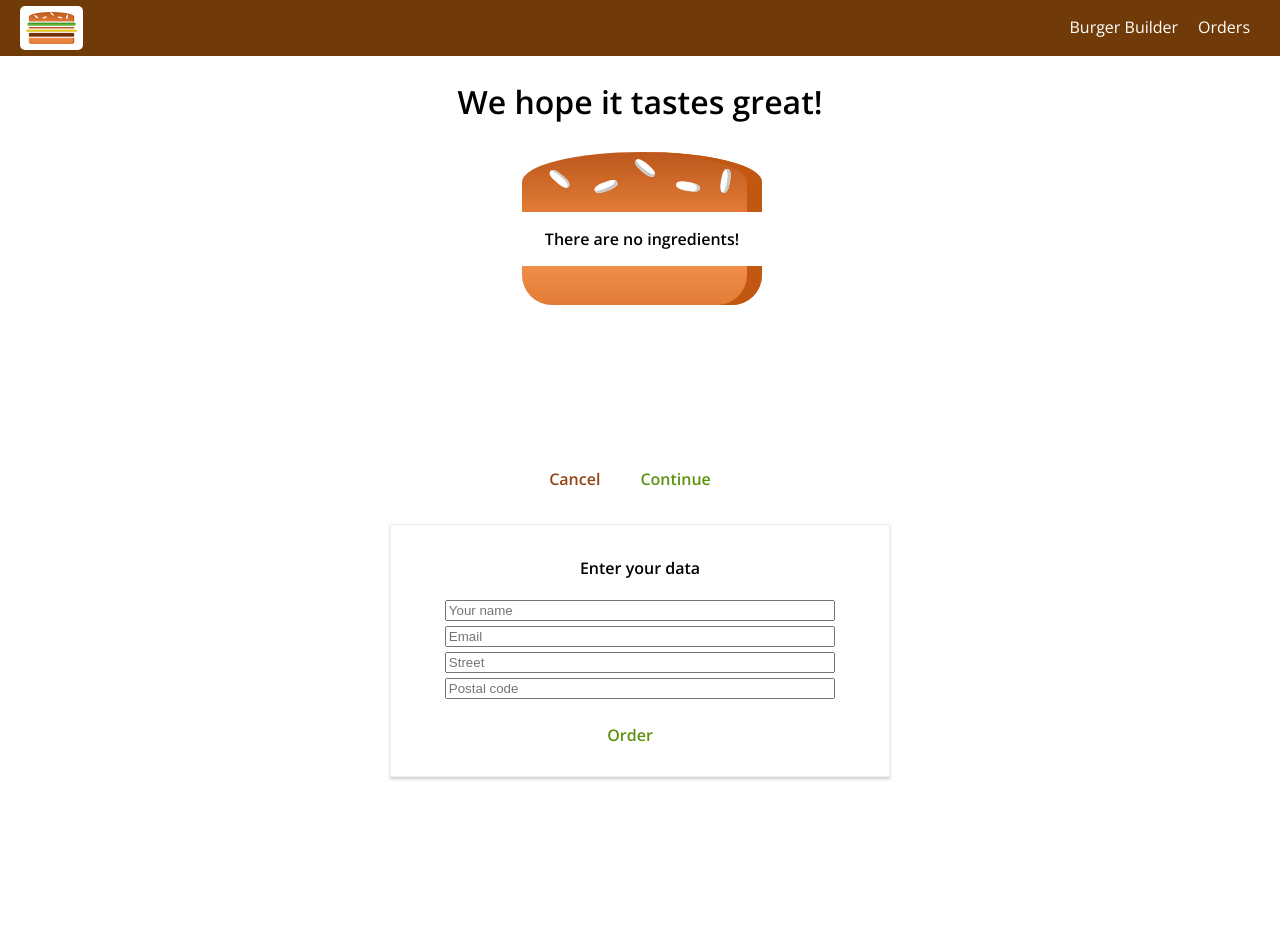
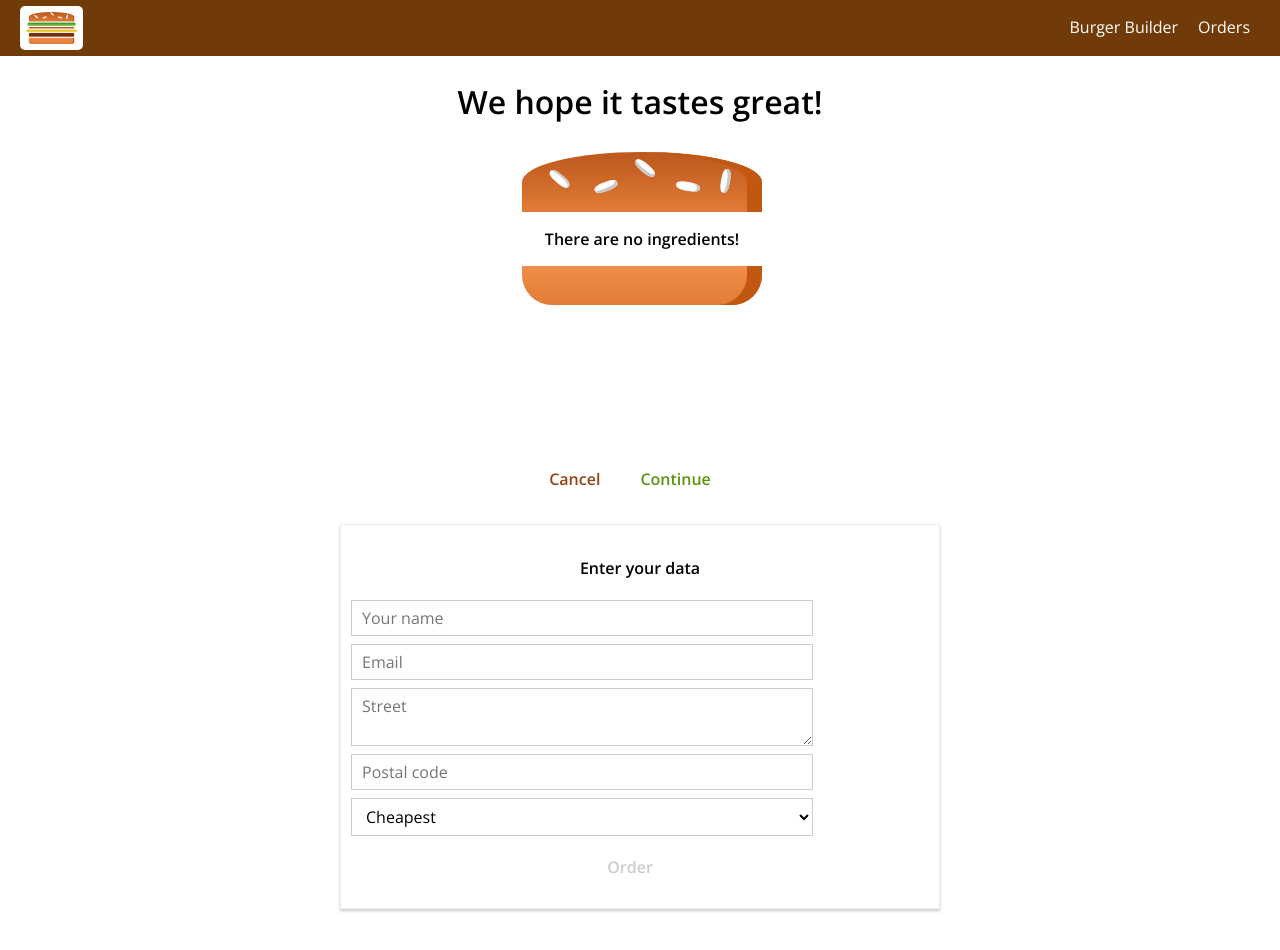
Before and after one commit to eunices/burger, a React (Create React App) app: page /checkout in a window 1280 px wide. Both pictures are taken after a click on the button "Continue". Shown: the top 950 px of the page. Before the commit the page ends 857 px from the top, so only its background shows below. Built offline with nearby package versions, Linux system fonts and the light colour scheme.

Commit message:
[EJYS] Add custom form validation

```diff
--- a/src/components/UI/Button/Button.js
+++ b/src/components/UI/Button/Button.js
@@ -9,6 +9,7 @@ const button = (props) => {
   return(
     <button
       className={[classes.Button, classes[props.buttontype]].join(' ')}
+      disabled={props.disabled}
       {...props}
     >
       {props.children}
--- a/src/components/UI/Button/Button.module.css
+++ b/src/components/UI/Button/Button.module.css
@@ -15,6 +15,11 @@
   padding-left: 0;
 }
 
+.Button:disabled {
+  color: #ccc;
+  cursor: not-allowed;
+}
+
 .Success {
   color: #5C9210;
 }
--- /dev/null
+++ b/src/components/UI/Input/Input.js
@@ -0,0 +1,68 @@
+import React from 'react';
+
+import classes from './Input.module.css';
+
+
+const input = (props) => {
+  let inputEl = null;
+  const inputClasses = [classes.InputEl];
+
+  if(props.invalid && props.shouldValidate && props.touched) {
+    inputClasses.push(classes.Invalid);
+  }
+
+  switch(props.elementType) {
+
+  case('input'):
+    inputEl = <input
+      className={inputClasses.join(' ')}
+      value={props.value}
+      {...props.elementConfig}
+      onChange={props.changed}
+    />;
+    break;
+
+  case('textArea'):
+    inputEl = <textarea
+      className={inputClasses.join(' ')}
+      value={props.value}
+      {...props.elementConfig}
+      onChange={props.changed}
+    />;
+    break;
+
+  case('select'):
+    inputEl = (
+      <select
+        className={inputClasses.join(' ')}
+        value={props.value}
+        onChange={props.changed}
+      >
+        {props.elementConfig.options.map(option => {
+          return(
+            <option value={option.value} key={option.value}>
+              {option.displayValue}
+            </option>
+          );
+        })}
+      </select>);
+    break;
+
+  default:
+    inputEl = <input
+      className={inputClasses.join(' ')}
+      value={props.value}
+      {...props.elementConfig}
+      onChange={props.changed}
+    />;
+  }
+
+  return(
+    <div className={classes.Input}>
+      <label className={classes.Label}>{props.label}</label>
+      {inputEl}
+    </div>
+  );
+};
+
+export default input;
--- /dev/null
+++ b/src/components/UI/Input/Input.module.css
@@ -0,0 +1,32 @@
+.Input {
+  width: 80%;
+  padding: 15x;
+  box-sizing: border-box;
+}
+
+.Label {
+  font-weight: bold;
+  display: block;
+  margin-bottom: 8px
+}
+
+.InputEl {
+  outline: none;
+  border: 1px solid #ccc;
+  background-color: white;
+  font: inherit;
+  padding: 6px 10px;
+  display: block;
+  width: 100%;
+  box-sizing: border-box;
+}
+
+.InputEl:focus {
+  outline: none;
+  background-color: #ccc;
+}
+
+.Invalid {
+  border: 1px solid red;
+  background-color: #FDA49A;
+}
--- a/src/containers/Checkout/ContactData/ContactData.js
+++ b/src/containers/Checkout/ContactData/ContactData.js
@@ -8,19 +8,87 @@ import { sumTotalPrice } from '../../../util/util';
 import ax from '../../../axios-orders';
 import Button from '../../../components/UI/Button/Button';
 import Spinner from '../../../components/UI/Spinner/Spinner';
+import Input from '../../../components/UI/Input/Input';
 import propTypes from 'prop-types';
+
 
 class ContactData extends Component {
 
   state = {
-    customer: {
-      name: '',
-      email: '',
-      address: {
-        street: '',
-        postalCode: '',
+    orderForm: {
+
+      name: {
+        elementType: 'input',
+        elementConfig: {
+          type: 'text',
+          placeholder: 'Your name',
+        },
+        value: '',
+        validation: {
+          required: true,
+        },
+        valid: false,
+        touched: false,
       },
+
+      email: {
+        elementType: 'input',
+        elementConfig: {
+          type: 'email',
+          placeholder: 'Email',
+        },
+        value: '',
+        validation: {
+          required: true,
+        },
+        valid: false,
+        touched: false,
+      },
+
+      street: {
+        elementType: 'textArea',
+        elementConfig: {
+          type: 'text',
+          placeholder: 'Street',
+        },
+        value: '',
+        validation: {
+          required: true,
+        },
+        valid: false,
+        touched: false,
+      },
+
+      postalCode: {
+        elementType: 'input',
+        elementConfig: {
+          type: 'text',
+          placeholder: 'Postal code',
+        },
+        value: '',
+        validation: {
+          required: true,
+          minLength: 5,
+        },
+        valid: false,
+        touched: false,
+      },
+
+      deliveryMethod: {
+        elementType: 'select',
+        elementConfig: {
+          options: [
+            {value: 'fastest', displayValue: 'Fastest'},
+            {value: 'cheapest', displayValue: 'Cheapest'},
+          ],
+        },
+        value: 'cheapest',
+        valid: true,
+        touched: false,
+      },
+
     },
+    isFormValid: false,
     loading: false,
   }
 
@@ -28,12 +96,16 @@ class ContactData extends Component {
     e.preventDefault();
     this.setState({loading: true});
 
+    const formData = {};
+    for (let id in this.state.orderForm) {
+      formData[id] = this.state.orderForm[id].value;
+    }
+
     const order = {
       ingredients: this.props.ingredients,
       price: sumTotalPrice(this.props.ingredients),
       // calculate on server, potential for price manipulation
-      customer: this.state.customer,
-      delivery: 'fastest',
+      customer: formData,
     };
 
     ax.post('/orders.json', order)
@@ -47,38 +119,68 @@ class ContactData extends Component {
 
   }
 
+  inputChangedHandler = (event, id) => {
+    const updatedOrderForm = {...this.state.orderForm};
+    const updatedFormElement = {...updatedOrderForm[id]};
+    updatedFormElement.value = event.target.value;
+    updatedFormElement.valid = updatedFormElement.validation ? this.checkValidity(
+      updatedFormElement.value, updatedFormElement.validation,
+    ) : true;
+    updatedFormElement.touched = true;
+    updatedOrderForm[id] =  updatedFormElement;
+
+    let isFormValid  = true;
+    for (let id in updatedOrderForm) {
+      isFormValid = updatedOrderForm[id].valid && isFormValid;
+    }
+
+    this.setState({orderForm: updatedOrderForm, isFormValid: isFormValid});
+  }
+
+  checkValidity(value, rules) {
+    let isValid = true;
+
+    if(rules.required) {
+      isValid = value.trim() !== '' && isValid;
+    }
+
+    if(rules.minLength) {
+      isValid = value.length >=  rules.minLength && isValid;
+    }
+
+    return isValid;
+  }
+
   render() {
+
+    const formElementsArray = [];
+    for (let key in this.state.orderForm) {
+      formElementsArray.push({
+        id: key,
+        config: this.state.orderForm[key],
+      });
+    }
 
     const form = this.state.loading ? <Spinner/> : (
       <React.Fragment>
-        <form>
-          <input
-            type="text"
-            className={classes.Input}
-            name="name"
-            placeholder="Your name"/>
-          <input
-            type="text"
-            className={classes.Input}
-            name="email"
-            placeholder="Email"
-          />
-          <input
-            type="text"
-            className={classes.Input}
-            name="street"
-            placeholder="Street"
-          />
-          <input
-            type="text"
-            className={classes.Input}
-            name="postalCode"
-            placeholder="Postal code"/>
-          <Button
-            buttontype="Success"
-            onClick={this.orderHandler}
-            type="submit"
-          >
+        <form onSubmit={this.orderHandler}>
+          {/* <Input elementType={} elementConfig={}/> */}
+          {formElementsArray.map(el => {
+            return(
+              <Input
+                key={el.id}
+                elementType={el.config.elementType}
+                elementConfig={el.config.elementConfig}
+                value={el.config.value}
+                invalid={!el.config.valid}
+                shouldValidate={el.config.validation}
+                touched={el.config.touched}
+                changed={(event) => this.inputChangedHandler(event, el.id)}
+              />
+            );
+          })}
+
+          <Button buttontype="Success" disabled={!this.state.isFormValid}>
             Order
           </Button>
         </form>
--- a/src/containers/Checkout/ContactData/ContactData.module.css
+++ b/src/containers/Checkout/ContactData/ContactData.module.css
@@ -1,6 +1,6 @@
 .ContactData {
   margin: 80px auto;
-  width: 80%;
+  width: 90%;
   text-align: center;
   box-shadow: 0px 2px 3px #ccc;
   border: 1px solid #eee;
@@ -8,14 +8,8 @@
   box-sizing: border-box;
 }
 
-.Input {
-  display: block;
-  width: 80%;
-  margin: 5px auto;
-}
-
 @media (min-width: 600px) {
   .ContactData {
-    width: 500px;
+    width: 600px;
   }
 }
```
